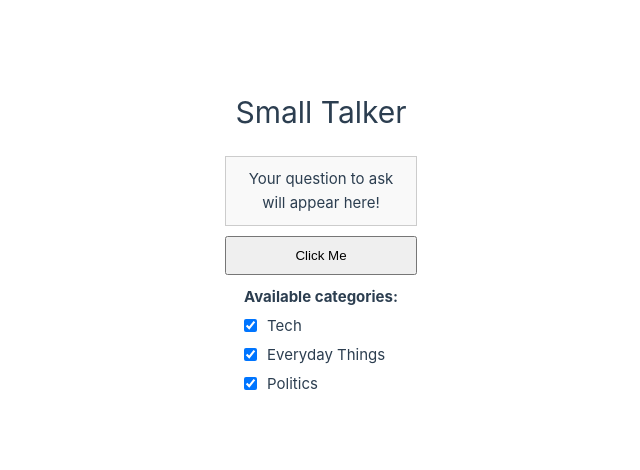
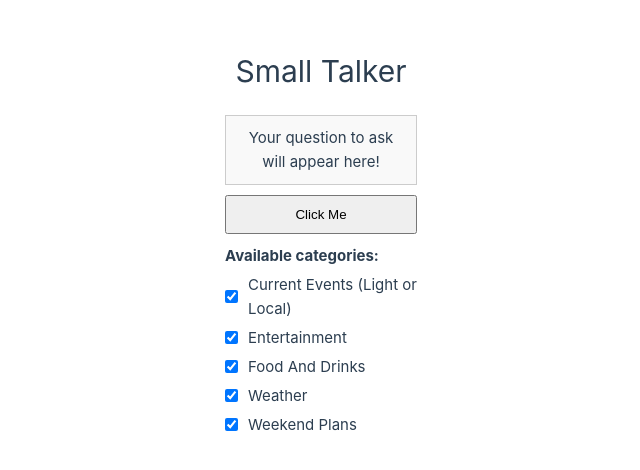
Before and after one commit to MPorycki/SmallTalker, a Vue app in the folder SmallTalker/: page / in a window 1280 px wide. Shown: the part 156-626 px from the top of the page, without its empty margins (223-863 px from the left). Built offline with nearby package versions, Linux system fonts and the light colour scheme.

Commit message:
Add new categories

```diff
--- a/SmallTalker/src/assets/questions.json
+++ b/SmallTalker/src/assets/questions.json
@@ -1,9 +1,62 @@
 {
-  "tech": ["What phone are you using?", "What laptop are you using?"],
-  "politics": ["Who were you voting for?"],
-  "everydayThings": [
-    "How do you like the weather today?",
-    "Do you have any pets?",
-    "What were you doing last weekend?"
+  "weather": [
+    "Is it just me, or does it feel unusually warm today?",
+    "Have you been enjoying the sunshine lately?",
+    "Do you prefer hot weather or cold weather?",
+    "It’s been raining a lot this week. Do you like the rain?",
+    "Do you think we’ll get snow this winter?",
+    "Has the weather been affecting your plans lately?",
+    "It’s so windy out there today! How do you deal with wind?",
+    "Do you think this heatwave will last much longer?",
+    "What kind of weather do you enjoy the most?",
+    "Isn’t today perfect for a walk outside?"
+  ],
+  "currentEvents": [
+    "Did you hear about the new park they're building?",
+    "Have you been following the local farmer's market?",
+    "Have you checked out that new café downtown?",
+    "Did you see that local art festival happening this weekend?",
+    "Did you hear about the new bike lanes they’re adding?",
+    "There’s a new movie screening in town. Have you heard about it?",
+    "Have you read anything about the local food trucks lately?",
+    "Are you planning to go to the summer concert series in the park?",
+    "Have you seen the new mural they put up on Main Street?",
+    "What do you think about the local sports team’s recent game?"
+  ],
+  "entertainment": [
+    "Watched anything good on Netflix lately?",
+    "What kind of music have you been listening to recently?",
+    "Have you seen any good movies recently?",
+    "Are there any TV shows you’ve been binge-watching?",
+    "What’s the last concert you went to?",
+    "Have you discovered any new artists or bands lately?",
+    "What’s your favorite movie genre?",
+    "Are you excited about any upcoming movie releases?",
+    "What was the last book you read that you really enjoyed?",
+    "Have you ever been to a film festival?"
+  ],
+  "weekendPlans": [
+    "Do you have anything fun planned for the weekend?",
+    "Are you planning to relax this weekend or stay busy?",
+    "What’s your ideal way to spend a weekend?",
+    "Do you usually make plans for the weekend ahead of time?",
+    "Have any interesting weekend activities coming up?",
+    "Are you doing anything exciting this Saturday?",
+    "What’s your favorite thing to do on weekends?",
+    "Any good weekend getaways you’re thinking about?",
+    "Are weekends usually busy for you?",
+    "Do you have a go-to weekend spot?"
+  ],
+  "foodAndDrinks": [
+    "Do you have a favorite restaurant around here?",
+    "What’s your go-to comfort food?",
+    "Have you tried any new recipes lately?",
+    "Do you prefer cooking at home or eating out?",
+    "What’s your favorite type of cuisine?",
+    "Is there a dish you’ve always wanted to learn how to make?",
+    "Do you have a favorite coffee or tea spot?",
+    "What’s the best meal you’ve had recently?",
+    "Do you enjoy trying new foods or do you stick to favorites?",
+    "Are you more of a sweet or savory person when it comes to snacks?"
   ]
 }
--- a/SmallTalker/src/views/MainView.vue
+++ b/SmallTalker/src/views/MainView.vue
@@ -31,11 +31,19 @@ export default {
     return {
       questionsDb: questions,
       textOutput: 'Your question to ask will appear here!',
-      selectedCategories: ['tech', 'everydayThings', 'politics'],
+      selectedCategories: [
+        'currentEvents',
+        'entertainment',
+        'foodAndDrinks',
+        'weather',
+        'weekendPlans'
+      ],
       categories: [
-        { value: 'tech', text: 'Tech' },
-        { value: 'everydayThings', text: 'Everyday Things' },
-        { value: 'politics', text: 'Politics' }
+        { value: 'currentEvents', text: 'Current Events (Light or Local)' },
+        { value: 'entertainment', text: 'Entertainment' },
+        { value: 'foodAndDrinks', text: 'Food And Drinks' },
+        { value: 'weather', text: 'Weather' },
+        { value: 'weekendPlans', text: 'Weekend Plans' }
       ]
     }
   },
```
Also changed, not shown: 7 other files (tests, documents, lock files or other folders).
